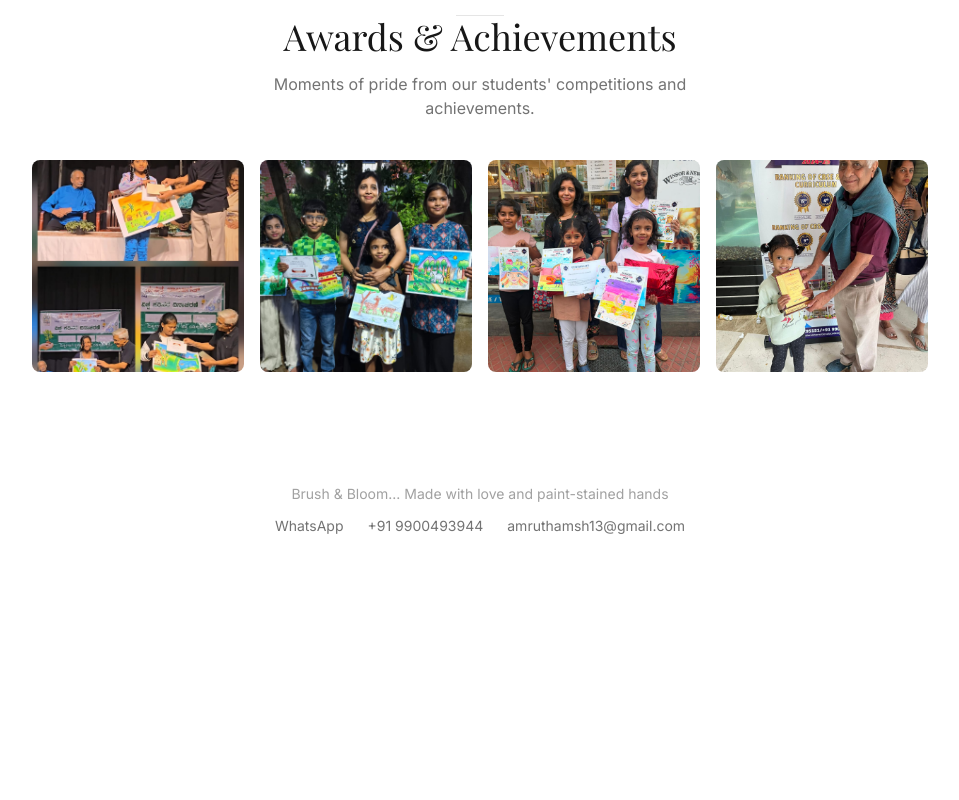
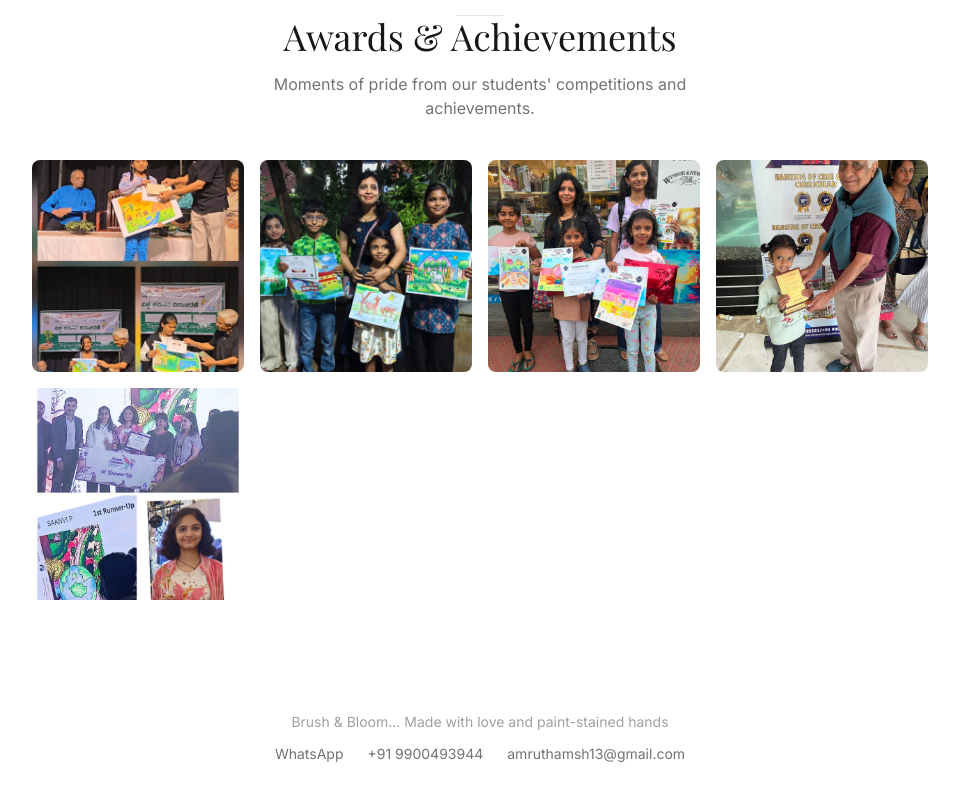
Before and after one commit to Amruthamsh/art-portfolio, a React (Vite) app: page / in a window 1280 px wide. Shown: the part 6128-6928 px from the top of the page, without its empty margins (160-1119 px from the left). Before the commit the page ends 6712 px from the top, so only its background shows below. Built offline with nearby package versions, Linux system fonts and the light colour scheme; a web font is replaced by a local one.

Commit message:
added award image

```diff
--- a/src/data/students.ts
+++ b/src/data/students.ts
@@ -18,6 +18,7 @@ import award1 from "../assets/art/award-1.jpeg";
 import award2 from "../assets/art/award-2.jpeg";
 import award3 from "../assets/art/award-3.jpeg";
 import award4 from "../assets/art/award-4.jpeg";
+import award5 from "../assets/art/award-5.jpeg";
 import type { ArtPiece } from "./artworks";
 
 export const kidsArtworks: ArtPiece[] = [
@@ -44,4 +45,5 @@ export const awards: ArtPiece[] = [
   { id: 2, src: award2, title: "Award 2" },
   { id: 3, src: award3, title: "Award 3" },
   { id: 4, src: award4, title: "Award 4" },
+  { id: 5, src: award5, title: "Award 5" },
 ];
```
